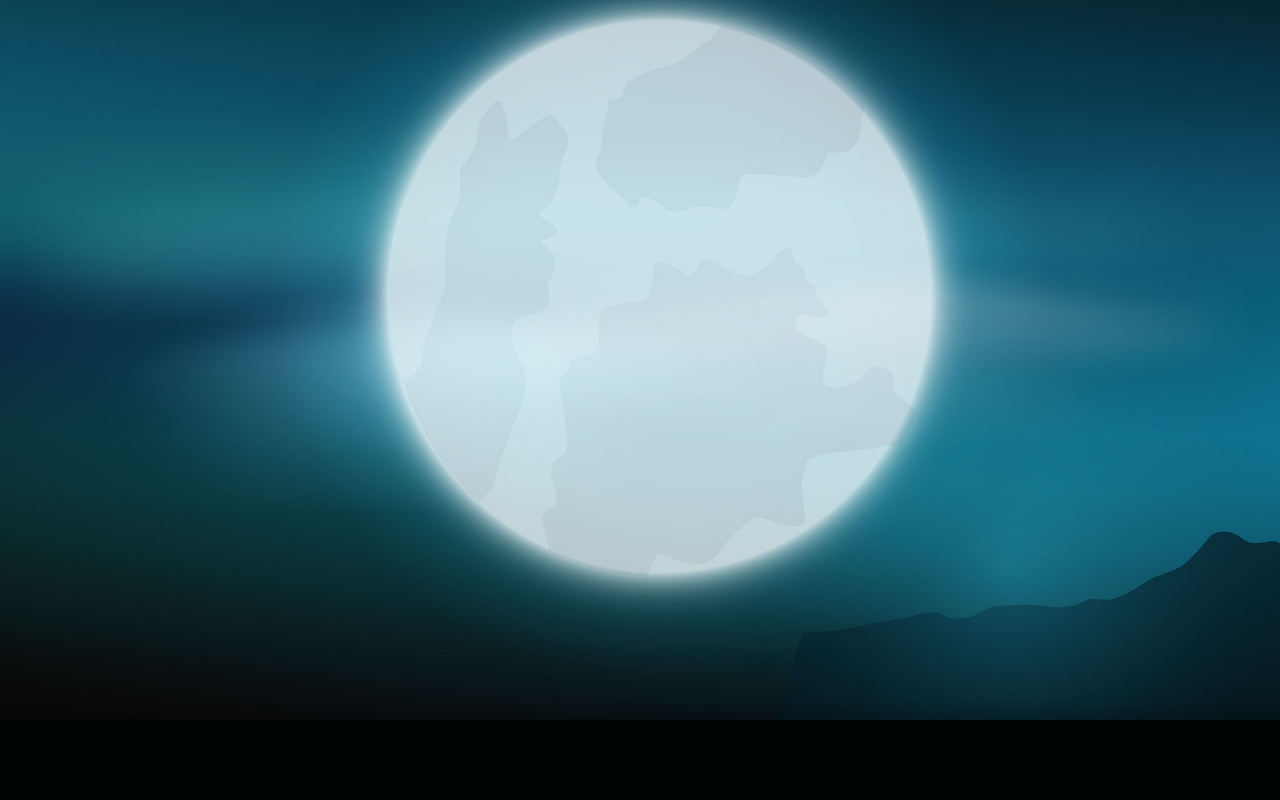
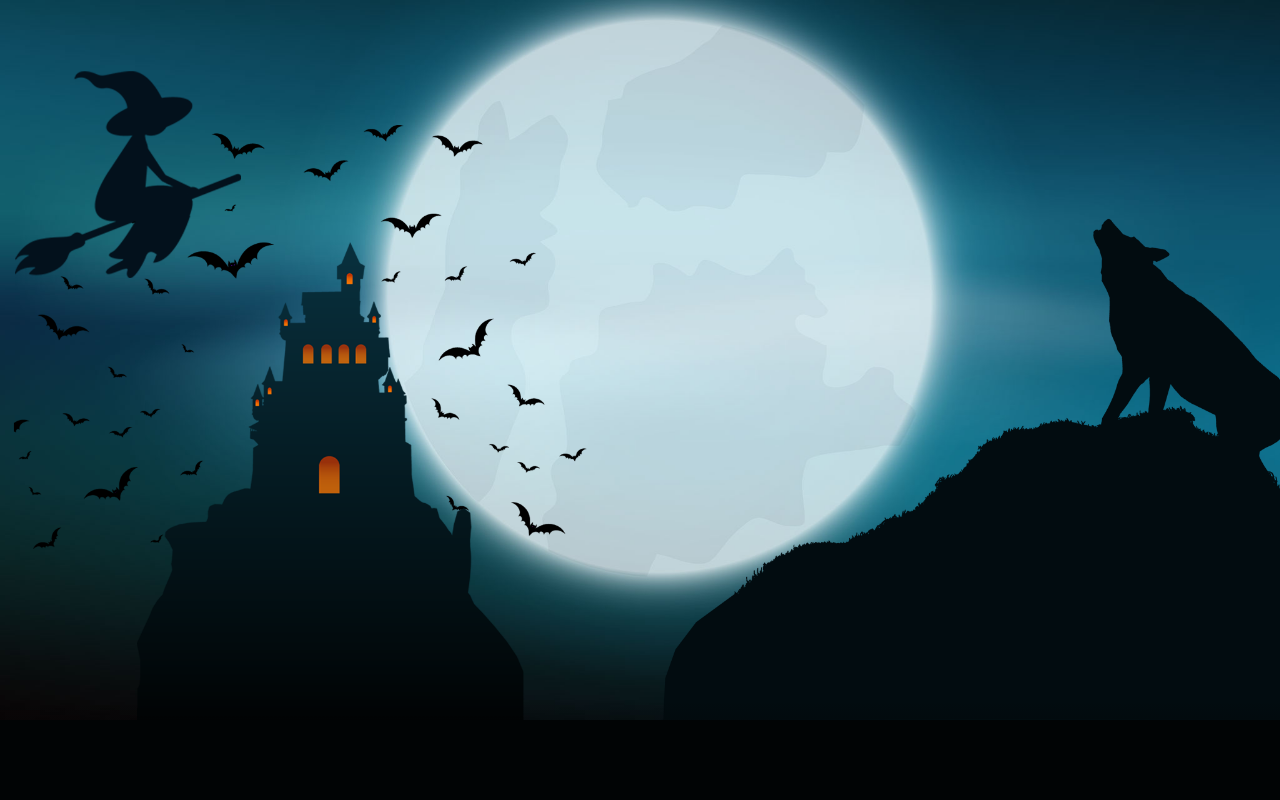
Before and after one commit to Goodie007/halloween, a plain HTML site: page index.html in a window 1280 px wide. Shown: the top 800 px of the page. Drawn offline with nearby package versions, Linux system fonts and the light colour scheme; a web font is replaced by a local one.

Commit message:
build up

```diff
--- a/index.html
+++ b/index.html
@@ -7,6 +7,10 @@
     <body>
         <section>
             <img src="assets/bg.jpg" id="bg">
+            <img src="assets/bats.png" id="bats">
+            <img src="assets/castle.png" id="castle">
+            <img src="assets/img.png" id="img">
+            <img src="assets/wolf.png" id="wolf">
         </section>
         <div class="sec">
             <div class="content">
@@ -32,5 +36,31 @@
                 </p>
             </div>
         </div>
+        <script src="https://cdnjs.cloudflare.com/ajax/libs/gsap/3.10.4/gsap.min.js"></script>
+        <script src="https://cdnjs.cloudflare.com/ajax/libs/gsap/3.10.4/ScrollTrigger.min.js"></script>
+
+        <script>
+            gsap.to("#img", {
+                scrollTrigger: {
+                    scrub: 0.5,
+                },
+                x: 1500,
+                y: 500,
+            })
+
+            gsap.from("#wolf", {
+                scrollTrigger: {
+                    scrub: 0.5,
+                },
+                x: 400,
+            })
+
+            gsap.to("#castle", {
+                scrollTrigger: {
+                    scrub: 0.5,
+                },
+                x: 100,
+            })
+        </script>
     </body>
 </html>
--- a/style.css
+++ b/style.css
@@ -44,6 +44,7 @@ section img {
 .sec h2 {
     font-size: 5em;
     color: #ff9425;
+    margin-bottom: 20px;
 }
 
 .sec p {
```
